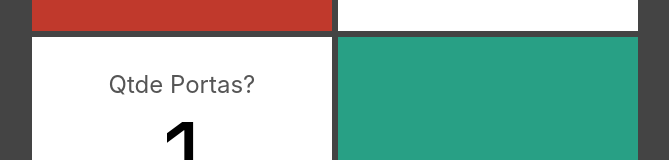
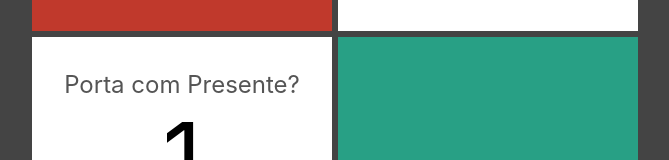
Before and after one commit to vilmarmoraes/jogo_portas_next_js, a Next.js app: page / in a window 1280 px wide. Shown: the part 366-526 px from the top of the page, without its empty margins (305-974 px from the left). Built offline with nearby package versions, Linux system fonts and the light colour scheme.

Commit message:
Corrigido descrição de escolha porta com presente

```diff
--- a/pages/index.tsx
+++ b/pages/index.tsx
@@ -24,7 +24,7 @@ const [comPresente, setComPresente] = useState(1)
 
       <div>
         <Cartao>
-        <EntradaNumerica text="Qtde Portas?"
+        <EntradaNumerica text="Porta com Presente?"
           value={comPresente}
           onChange={novaPortaComPresente => setComPresente(novaPortaComPresente)}/>
         </Cartao>
```
